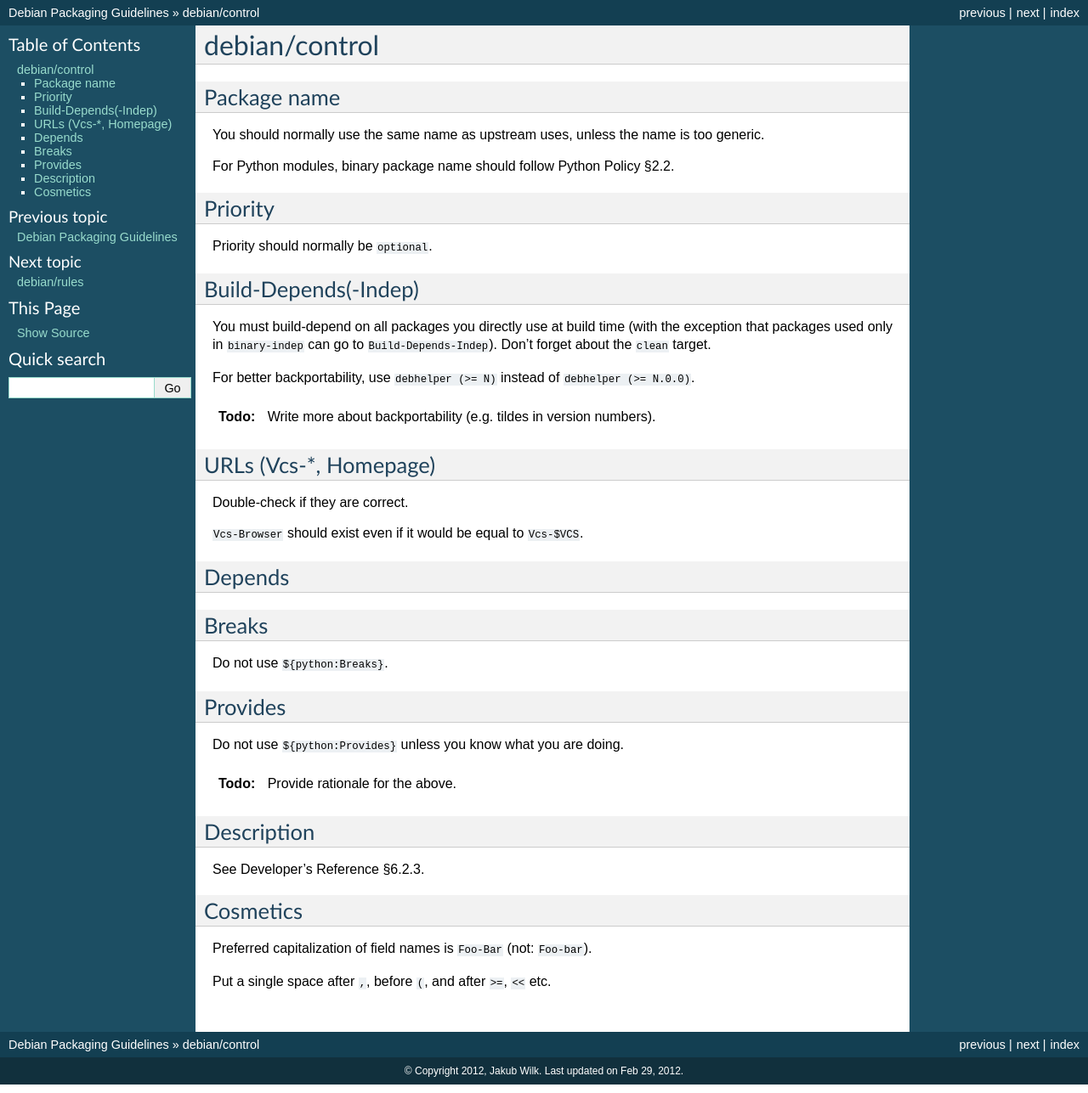
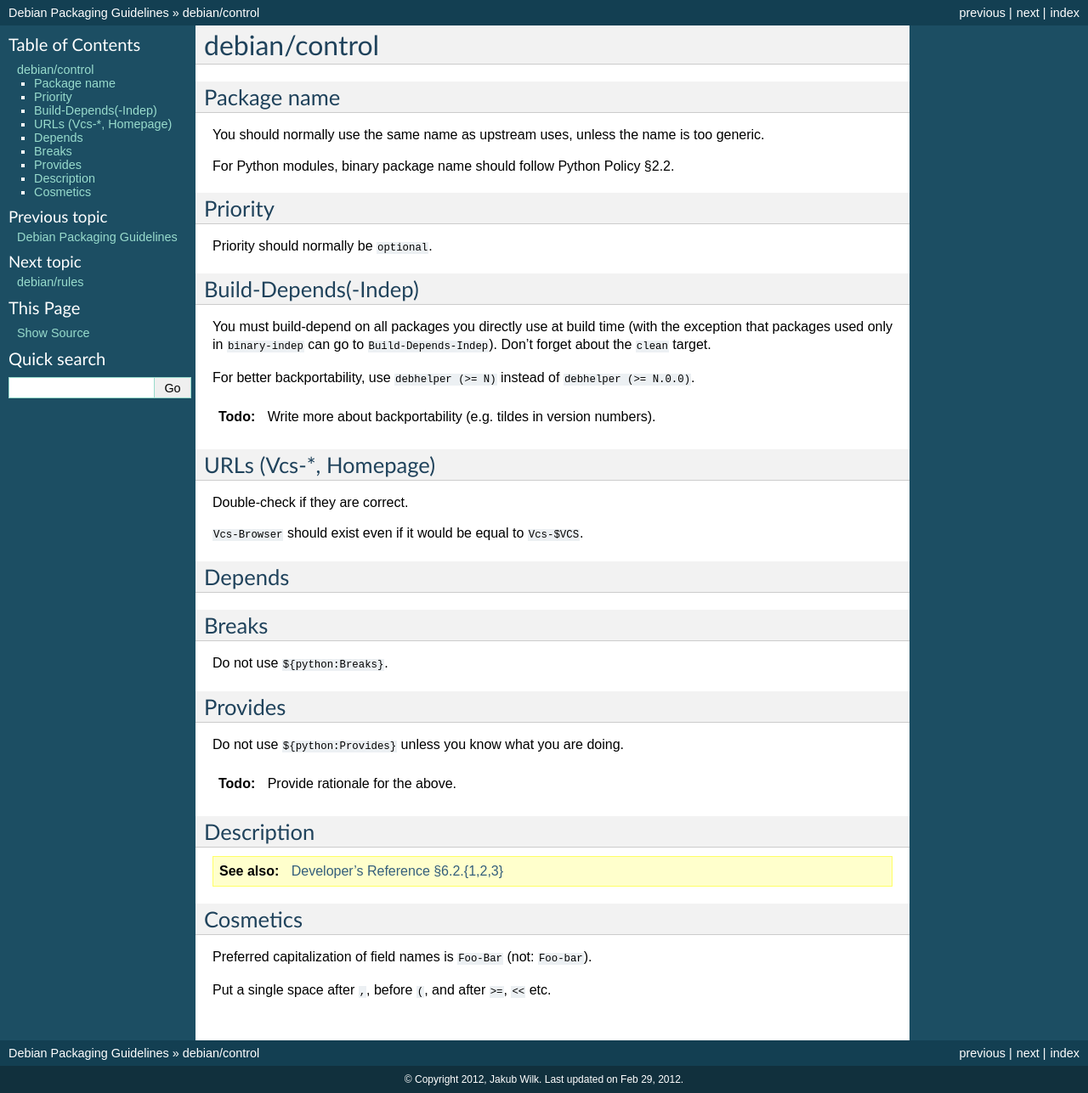
Before and after one commit to jwilk-archive/debian-packaging-guidelines, a Sphinx documentation site: the page built from source/debian-control.txt, in a window 1280 px wide. Shown: the whole page at 85% size. Built offline with Sphinx 7.4.7, drawn with Linux system fonts in a browser that asks for light colours.

Commit message:
Add proper link to Developer's Reference.

```diff
--- a/source/debian-control.txt
+++ b/source/debian-control.txt
@@ -45,7 +45,7 @@ Do not use ``${python:Provides}`` unless you know what you are doing.
 
 Description
 -----------
-See Developer's Reference §6.2.3.
+.. seealso:: `Developer's Reference §6.2.{1,2,3} <http://www.debian.org/doc/manuals/developers-reference/best-pkging-practices.html#bpp-desc-basics>`_
 
 Cosmetics
 ---------
```
